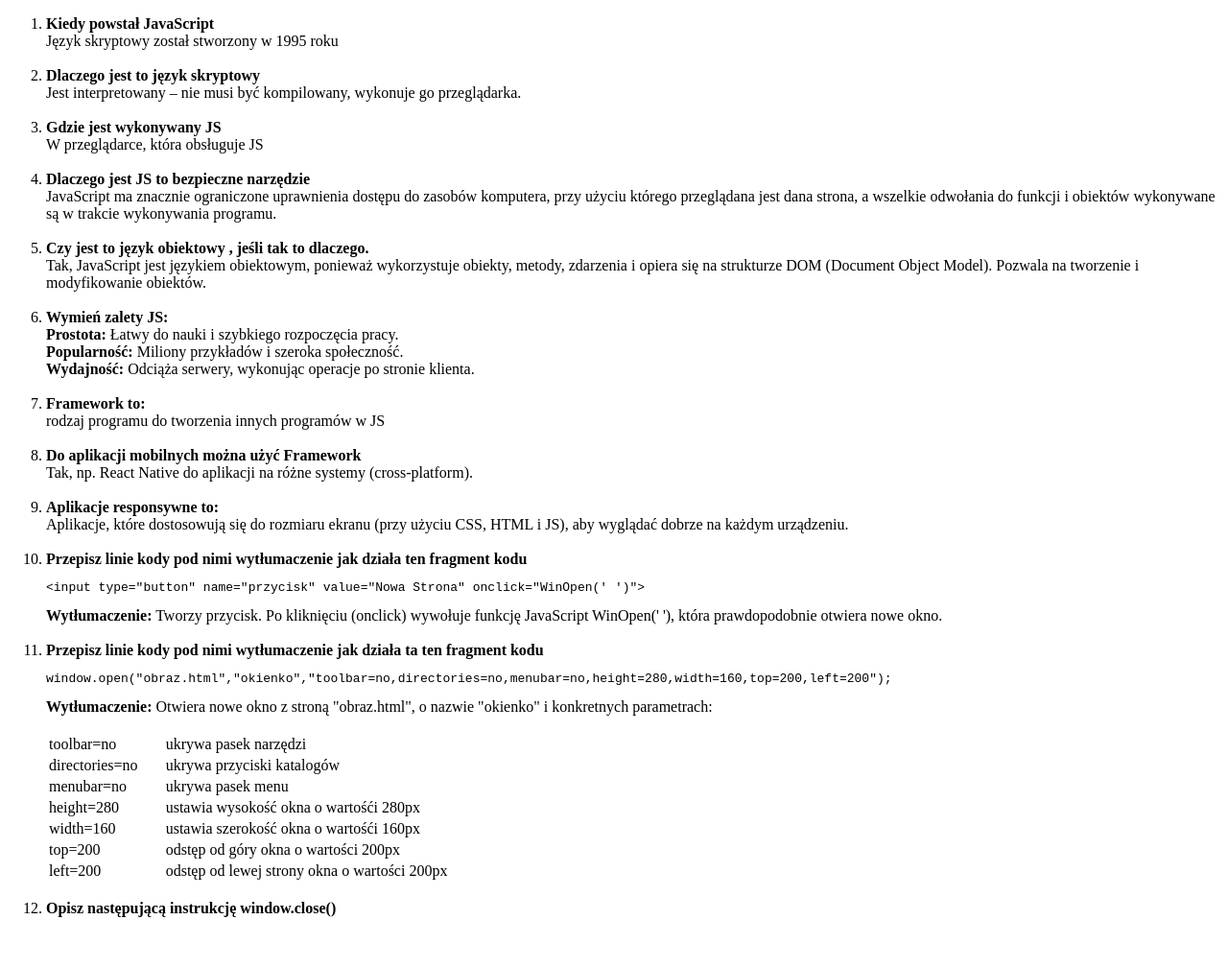
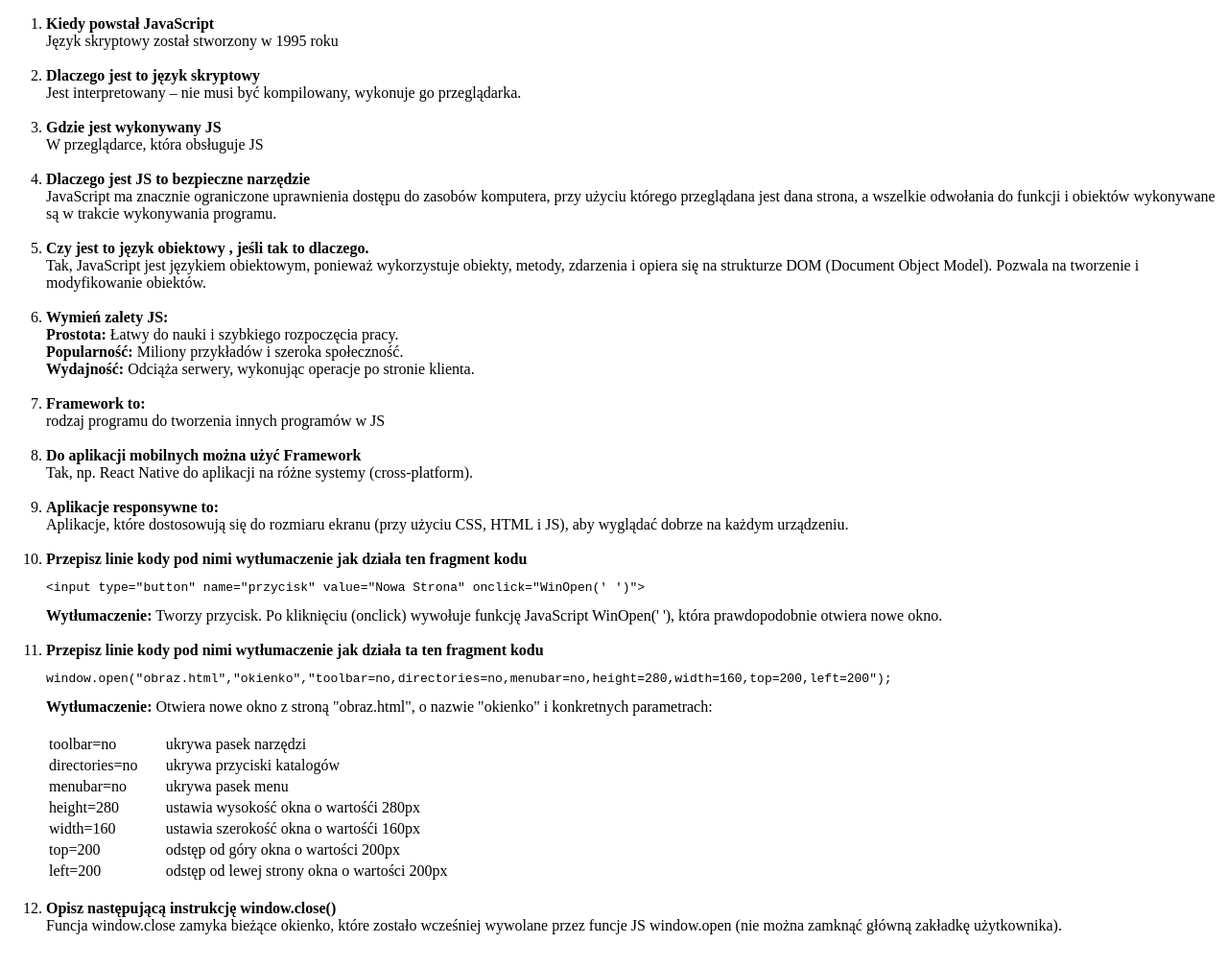
Before and after one commit to Viktoryia102/JS, a plain HTML site: page zadanie4_vash.html in a window 1280 px wide. Shown: the whole page at 96% size. Drawn offline with Linux system fonts and the light colour scheme.

Commit message:
Update zadanie4_vash.html

```diff
--- a/zadanie4_vash.html
+++ b/zadanie4_vash.html
@@ -100,9 +100,11 @@
         </li><br>
 
         <li>
-            <b>Opisz następującą instrukcję window.close()</b>
+            <b>Opisz następującą instrukcję window.close()</b><br>
+             Funcja window.close zamyka bieżące okienko, które zostało wcześniej wywolane przez funcje JS window.open (nie można zamknąć główną zakładkę użytkownika).
         </li><br>
 
     </ol>
 </body>
+
 </html>
```
